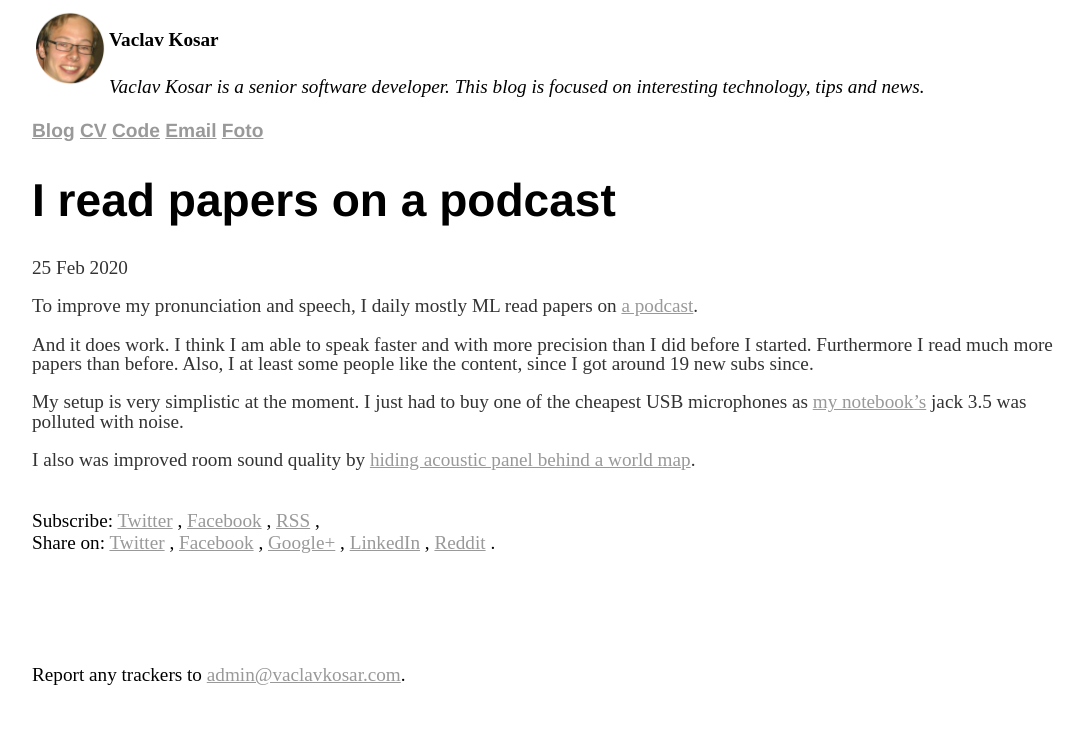
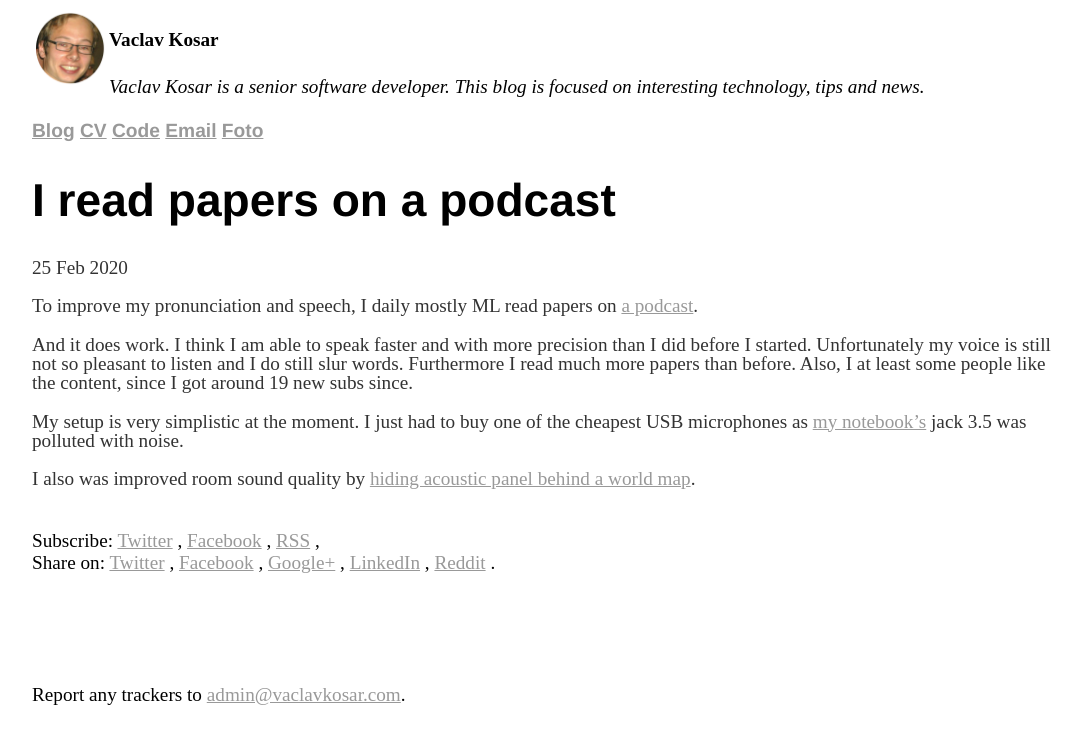
Before and after one commit to vackosar/vackosar.github.io, a Jekyll site: the page built from _posts/2020-02-25-I-read-papers-on-a-podcast.md, in a window 1280 px wide. Shown: the top 744 px of the page, without its empty margins (96-1179 px from the left). Built offline with Jekyll 4.4.1, drawn with Linux system fonts in a browser that asks for light colours; comment, search, counter and statistics services are not loaded.

Commit message:
I read papers on a podcast

```diff
--- a/_posts/2020-02-25-I-read-papers-on-a-podcast.md
+++ b/_posts/2020-02-25-I-read-papers-on-a-podcast.md
@@ -6,7 +6,7 @@
 
 To improve my pronunciation and speech, I daily mostly ML read papers on [a podcast](https://youtu.be/gyBdnNY1WPI).
 
-And it does work. I think I am able to speak faster and with more precision than I did before I started. Furthermore I read much more papers than before. Also, I at least some people like the content, since I got around 19 new subs since.
+And it does work. I think I am able to speak faster and with more precision than I did before I started. Unfortunately my voice is still not so pleasant to listen and I do still slur words. Furthermore I read much more papers than before. Also, I at least some people like the content, since I got around 19 new subs since.
 
 My setup is very simplistic at the moment. I just had to buy one of the cheapest USB microphones as [my notebook's](/2019/03/03/Thinkpad-P52-vs-HP-Zbook-15-G5-vs-Dell-Precision-7530.html) jack 3.5 was polluted with noise.
 
```
